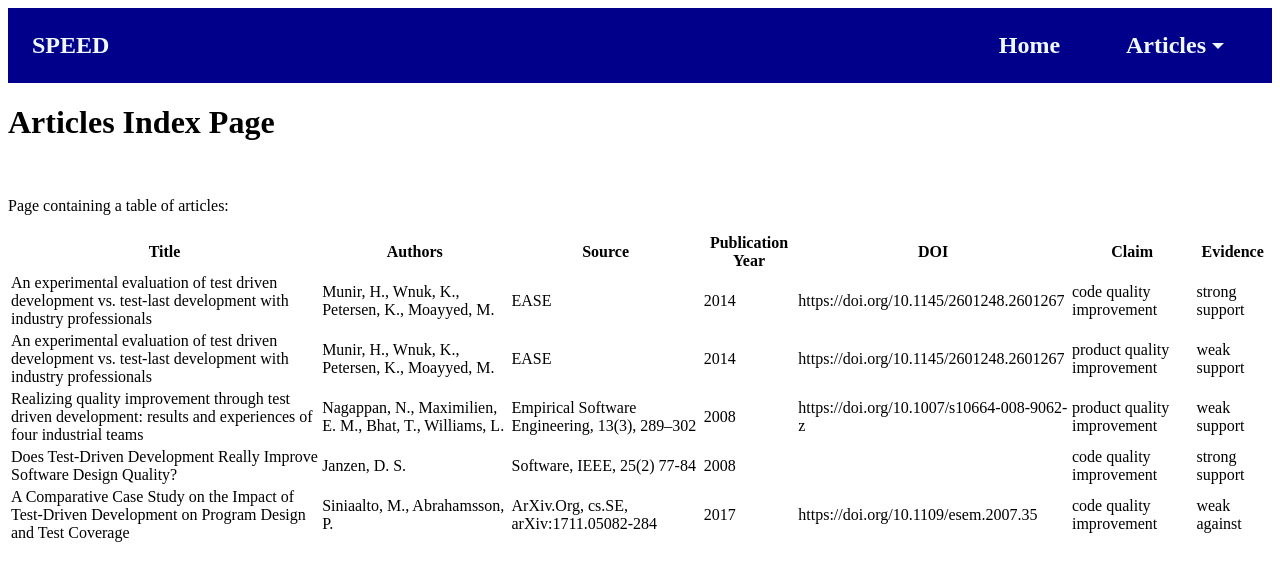
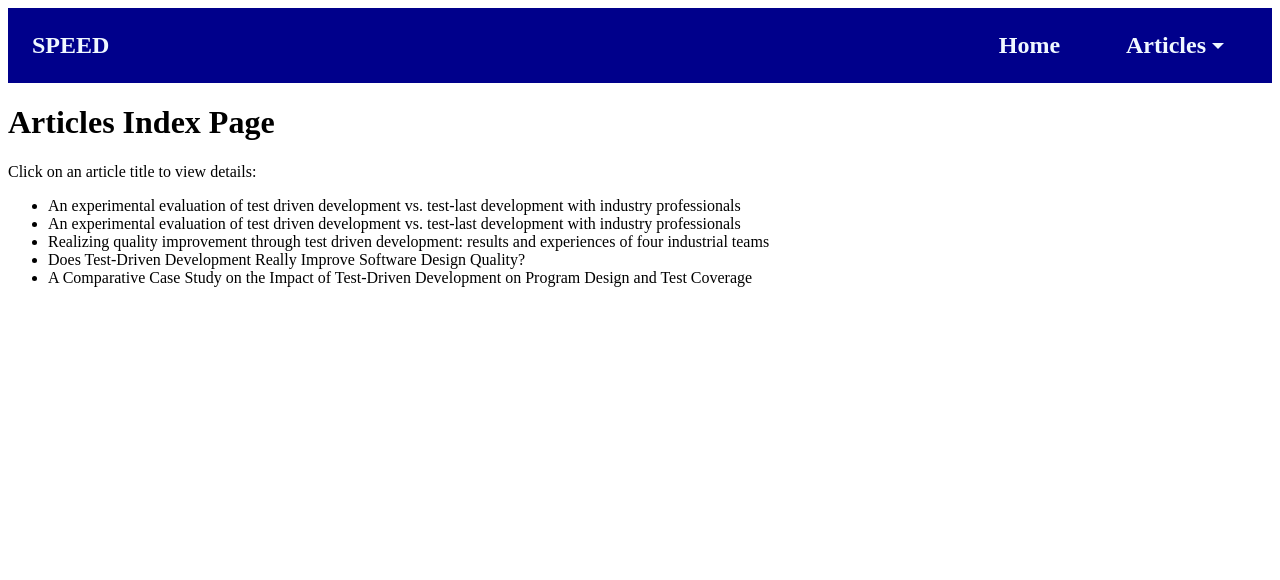
Before and after one commit to ParthTri/SPEED, a Next.js app in the folder frontend/: page /articles in a window 1280 px wide. Shown: the top 580 px of the page. Built offline with nearby package versions, Linux system fonts and the light colour scheme.

Commit message:
Added ArticleDetail Component, article now only displays the title

```diff
--- /dev/null
+++ b/frontend/src/components/ArticleDetail.tsx
@@ -0,0 +1,49 @@
+import React from 'react';
+
+interface ArticleInterface {
+  id: string;
+  title: string;
+  authors: string;
+  source: string;
+  pubyear: string;
+  doi: string;
+  claim: string;
+  evidence: string;
+}
+
+interface ArticleDetailProps {
+  article: ArticleInterface;
+  onClose: () => void;
+}
+
+const ArticleDetail: React.FC<ArticleDetailProps> = ({ article, onClose }) => {
+  return (
+    <div className="fixed inset-0 bg-gray-600 bg-opacity-50 overflow-y-auto h-full w-full">
+      <div className="relative top-20 mx-auto p-5 border w-96 shadow-lg rounded-md bg-white">
+        <div className="mt-3 text-center">
+          <h3 className="text-lg leading-6 font-medium text-gray-900">{article.title}</h3>
+          <div className="mt-2 px-7 py-3">
+            <p className="text-sm text-gray-500">
+              <strong>Authors:</strong> {article.authors}<br/>
+              <strong>Source:</strong> {article.source}<br/>
+              <strong>Publication Year:</strong> {article.pubyear}<br/>
+              <strong>DOI:</strong> {article.doi}<br/>
+              <strong>Claim:</strong> {article.claim}<br/>
+              <strong>Evidence:</strong> {article.evidence}
+            </p>
+          </div>
+          <div className="items-center px-4 py-3">
+            <button
+              onClick={onClose}
+              className="px-4 py-2 bg-blue-500 text-white text-base font-medium rounded-md w-full shadow-sm hover:bg-blue-700 focus:outline-none focus:ring-2 focus:ring-blue-300"
+            >
+              Close
+            </button>
+          </div>
+        </div>
+      </div>
+    </div>
+  );
+};
+
+export default ArticleDetail;
--- a/frontend/src/pages/articles/index.tsx
+++ b/frontend/src/pages/articles/index.tsx
@@ -1,8 +1,9 @@
 import { GetStaticProps, NextPage } from "next";
-import SortableTable from "../../components/table/SortableTable";
+import React, { useState } from "react";
+import ArticleDetail from "../../components/ArticleDetail";
 import data from "../../utils/dummydata";
 
-interface ArticlesInterface {
+interface ArticleInterface {
   id: string;
   title: string;
   authors: string;
@@ -14,31 +15,43 @@ interface ArticlesInterface {
 }
 
 type ArticlesProps = {
-	articles: ArticlesInterface[];
+  articles: ArticleInterface[];
 };
 
 const Articles: NextPage<ArticlesProps> = ({ articles }) => {
-	const headers: { key: keyof ArticlesInterface; label: string }[] = [
-		{ key: "title", label: "Title" },
-		{ key: "authors", label: "Authors" },
-		{ key: "source", label: "Source" },
-		{ key: "pubyear", label: "Publication Year" },
-		{ key: "doi", label: "DOI" },
-		{ key: "claim", label: "Claim" },
-		{ key: "evidence", label: "Evidence" },
-	];
+  const [selectedArticle, setSelectedArticle] = useState<ArticleInterface | null>(null);
+
+  const handleArticleClick = (article: ArticleInterface) => {
+    setSelectedArticle(article);
+  };
+
+  const handleCloseDetail = () => {
+    setSelectedArticle(null);
+  };
 
   return (
-		<div className="container">
-			      <h1>Articles Index Page</h1>     {" "}
-			<p>Page containing a table of articles:</p>
-			      <SortableTable headers={headers} data={articles} />   {" "}
+    <div className="container mx-auto px-4">
+      <h1 className="text-2xl font-bold my-4">Articles Index Page</h1>
+      <p className="mb-4">Click on an article title to view details:</p>
+      <ul className="divide-y divide-gray-200">
+        {articles.map((article) => (
+          <li
+            key={article.id}
+            className="py-4 cursor-pointer hover:bg-gray-100"
+            onClick={() => handleArticleClick(article)}
+          >
+            {article.title}
+          </li>
+        ))}
+      </ul>
+      {selectedArticle && (
+        <ArticleDetail article={selectedArticle} onClose={handleCloseDetail} />
+      )}
     </div>
   );
 };
 
 export const getStaticProps: GetStaticProps<ArticlesProps> = async (_) => {
-	// Map the data to ensure all articles have consistent property names
   const articles = data.map((article) => ({
     id: article.id ?? article._id,
     title: article.title,
```
Lines whose indentation alone changed are shown as unchanged.
